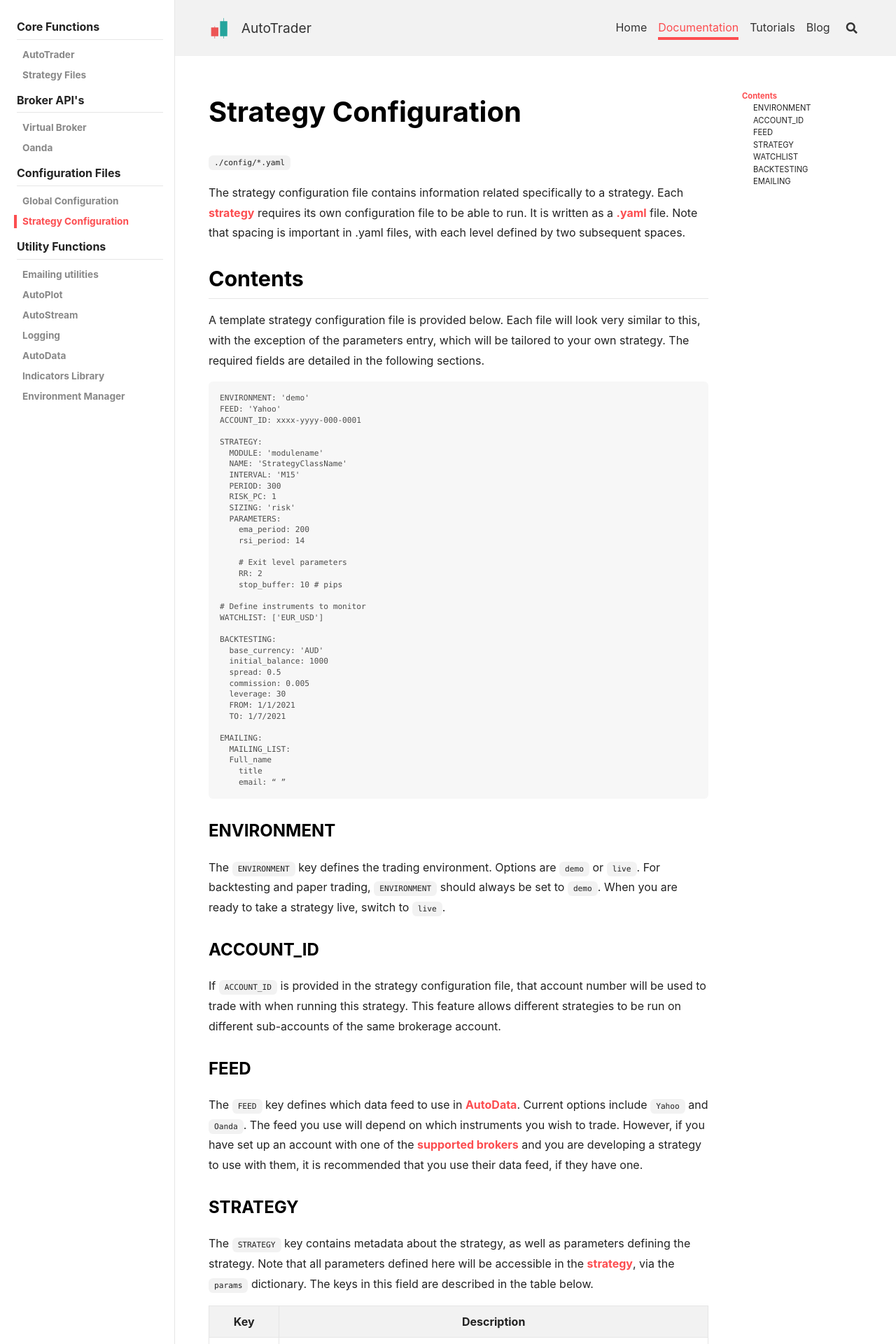
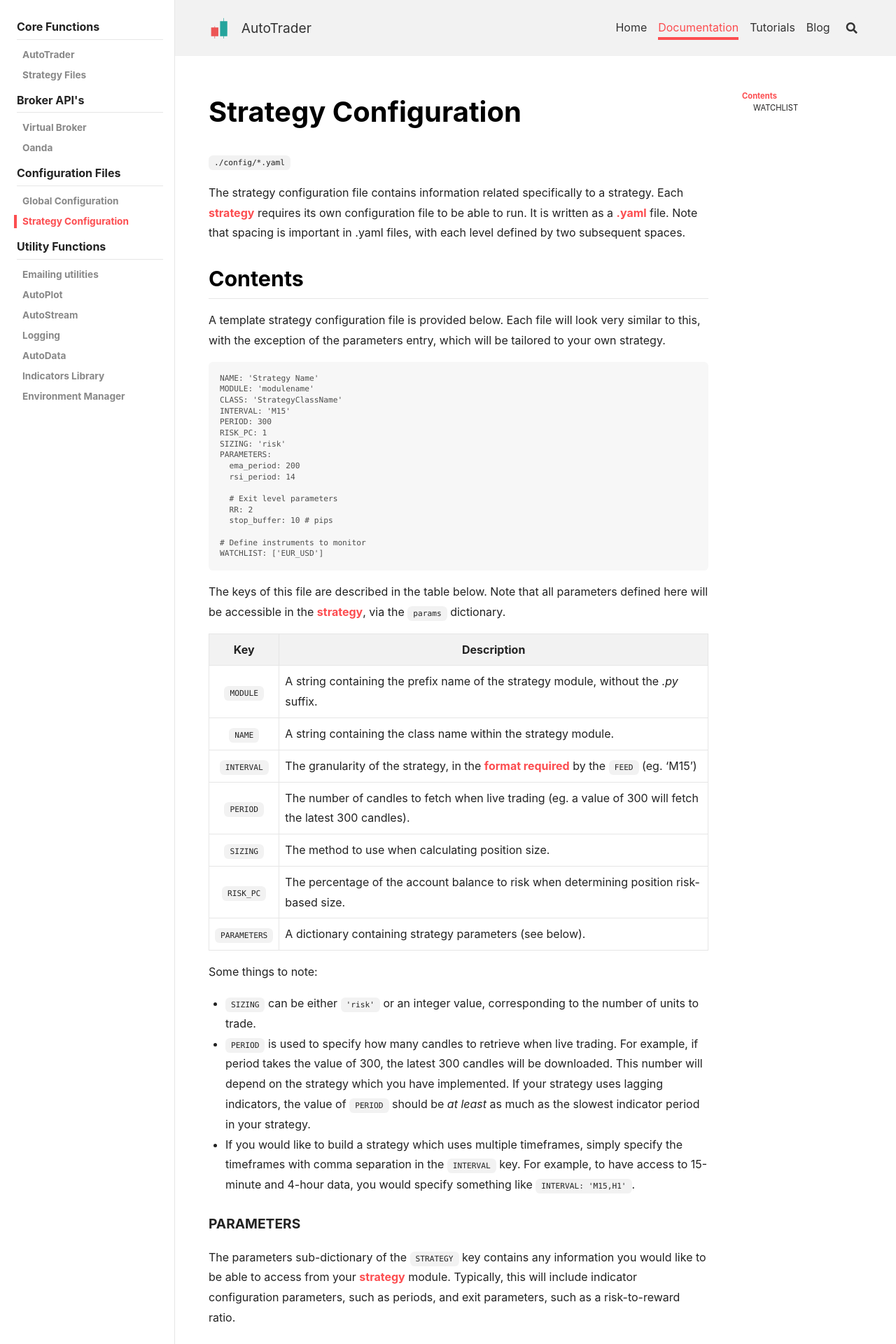
Before and after one commit to kieran-mackle/AutoTrader, a Jekyll site: the page built from content/_documentation/3.2-strategy-config.md, in a window 1280 px wide. Shown: the top 1920 px of the page at 70% size. Built offline with Jekyll 4.4.1, drawn with Linux system fonts in a browser that asks for light colours; nearby versions of some CDN libraries; some of the changed text lies outside the part shown.

Commit message:
docs: updated strategy config file

````diff
--- a/content/_documentation/3.2-strategy-config.md
+++ b/content/_documentation/3.2-strategy-config.md
@@ -12,66 +12,31 @@ file. Note that spacing is important in .yaml files, with each level defined by
 
 ## Contents
 A template strategy configuration file is provided below. Each file will look very similar to this, with the exception of the
-parameters entry, which will be tailored to your own strategy. The required fields are detailed in the following sections.
+parameters entry, which will be tailored to your own strategy.
 
 ```
-ENVIRONMENT: 'demo'
-FEED: 'Yahoo'
-ACCOUNT_ID: xxxx-yyyy-000-0001
+NAME: 'Strategy Name'
+MODULE: 'modulename'
+CLASS: 'StrategyClassName'
+INTERVAL: 'M15'
+PERIOD: 300
+RISK_PC: 1
+SIZING: 'risk'
+PARAMETERS:
+  ema_period: 200
+  rsi_period: 14
 
-STRATEGY:
-  MODULE: 'modulename'
-  NAME: 'StrategyClassName'
-  INTERVAL: 'M15'
-  PERIOD: 300
-  RISK_PC: 1
-  SIZING: 'risk'
-  PARAMETERS:
-    ema_period: 200
-    rsi_period: 14
-
-    # Exit level parameters
-    RR: 2
-    stop_buffer: 10 # pips
+  # Exit level parameters
+  RR: 2
+  stop_buffer: 10 # pips
 
 # Define instruments to monitor
 WATCHLIST: ['EUR_USD']
-
-BACKTESTING:
-  base_currency: 'AUD'
-  initial_balance: 1000
-  spread: 0.5
-  commission: 0.005
-  leverage: 30
-  FROM: 1/1/2021
-  TO: 1/7/2021
-
-EMAILING:
-  MAILING_LIST:
-  Full_name
-    title
-    email: “ ”
 ```
 
 
-### ENVIRONMENT
-The `ENVIRONMENT` key defines the trading environment. Options are `demo` or `live`. For backtesting and paper trading,
-`ENVIRONMENT` should always be set to `demo`. When you are ready to take a strategy live, switch to `live`.
-
-### ACCOUNT_ID
-If `ACCOUNT_ID` is provided in the strategy configuration file, that account number will be used to trade with when running this strategy.
-This feature allows different strategies to be run on different sub-accounts of the same brokerage account.
-
-### FEED
-The `FEED` key defines which data feed to use in [AutoData](autodata). Current options include `Yahoo` and `Oanda`. The feed
-you use will depend on which instruments you wish to trade. However, if you have set up an account with one of the
-[supported brokers](/AutoTrader/supported-api) and you are developing a strategy to use with them, it is recommended that you
-use their data feed, if they have one.
-
-### STRATEGY
-The `STRATEGY` key contains metadata about the strategy, as well as parameters defining the strategy. Note that all parameters
-defined here will be accessible in the [strategy](strategies), via the `params` dictionary. The keys in this field are described
-in the table below.
+The keys of this file are described in the table below. Note that all parameters defined here will be accessible in the
+[strategy](strategies), via the `params` dictionary.
 
 | Key | Description |
 |:---:|-------------|
@@ -89,6 +54,8 @@ Some things to note:
 - `PERIOD` is used to specify how many candles to retrieve when live trading. For example, if period takes the value of 300, the
 latest 300 candles will be downloaded. This number will depend on the strategy which you have implemented. If your strategy
 uses lagging indicators, the value of `PERIOD` should be *at least* as much as the slowest indicator period in your strategy.
+- If you would like to build a strategy which uses multiple timeframes, simply specify the timeframes with comma separation in
+the `INTERVAL` key. For example, to have access to 15-minute and 4-hour data, you would specify something like `INTERVAL: 'M15,H1'`.
 
 
 #### PARAMETERS
@@ -97,27 +64,5 @@ The parameters sub-dictionary of the `STRATEGY` key contains any information you
 such as a risk-to-reward ratio.
 
 
-
 ### WATCHLIST
 The `WATCHLIST` key should be provided with a list of strings containing the instruments you would like to trade with the strategy.
-
-
-### BACKTESTING
-The `BACKTESTING` key defines the settings for backtesting. The required keys are shown in the table below
-
-| key | Description |
-|:-----:| ----------- |
-|`base_currency` | The home currency of the account. |
-| `initial_balance` | The starting balance in the account. |
-|`spread`| The bid/ask price spread. |
-|`commission`| The commission per trade, specified as a percentage value (eg 1 = 1%). |
-|`leverage`| The account leverage (a value of 30 means 30:1 leverage). |
-|`FROM`| The start date of the backtest, specified in DD/MM/YYYY format. |
-|`TO`| The end date of the backtest, specified in DD/MM/YYYY format. |
-
-
-### EMAILING
-The `EMAILING` key takes the same form as that shown in the [global configuration](configuration-global) file. Including it here is
-entirely optional. However, if a mailing list is provided in the strategy configuration file, that mailing list will take precedence
-over the default mailing list provided in the global configuration file. This means that different mailing lists can be applied to
-different strategies. The same is true for the host email account.
````
